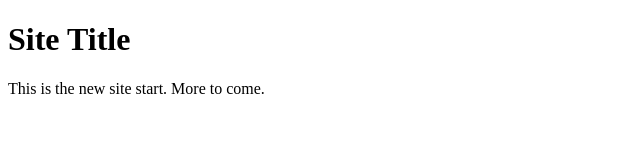
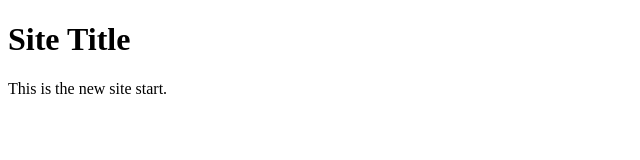
Before and after one commit to sbossi/devtools2021, a plain HTML site: page index.html in a window 1280 px wide. Shown: the whole page, without its empty margins (0-640 px from the left). Drawn offline with Linux system fonts and the light colour scheme.

Commit message:
home text change

```diff
--- a/index.html
+++ b/index.html
@@ -9,7 +9,7 @@
 <body>
 
     <h1> Site Title</h1>
-    <p>This is the new site start. More to come.</p>
+    <p>This is the new site start.</p>
 
 </body>
 </html>
```
